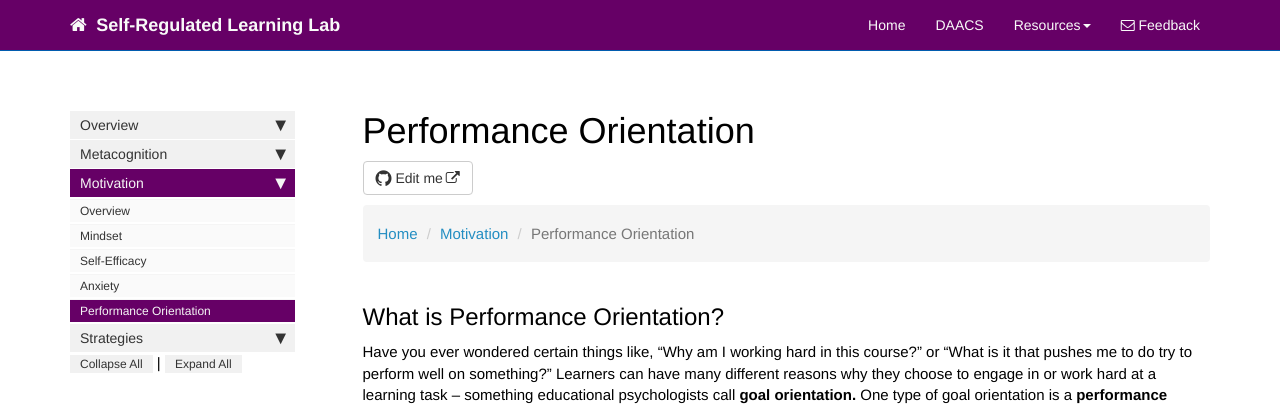
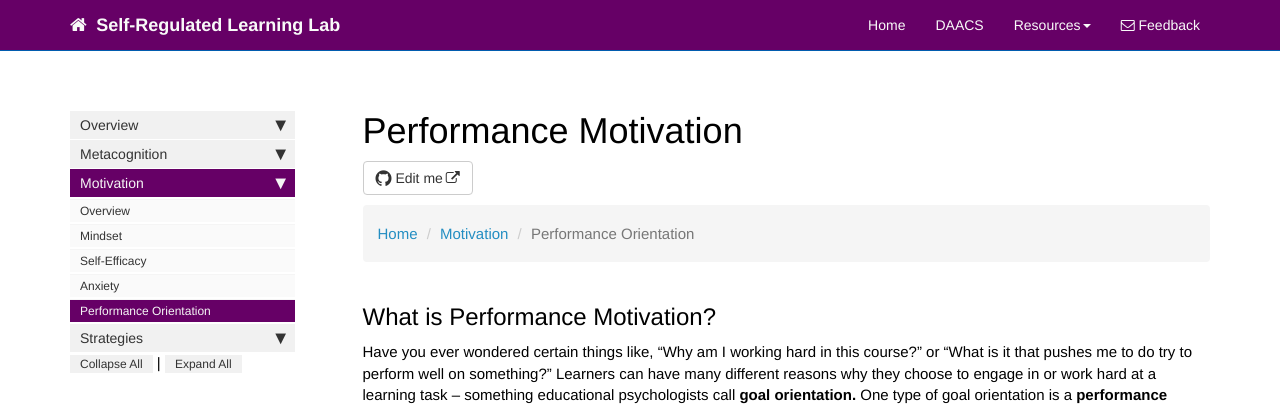
Before and after one commit to handrade11/SRL, a Jekyll site: the page built from docs/pages/motivation/performance_orientation.md, in a window 1280 px wide and 900 px high. Shown: the top 409 px of the window. Built offline with Jekyll 4.4.1, drawn with Linux system fonts in a browser that asks for light colours; nearby versions of some CDN libraries; comment, search, counter and statistics services are not loaded.

Commit message:
Update performance_orientation.md

```diff
--- a/docs/pages/motivation/performance_orientation.md
+++ b/docs/pages/motivation/performance_orientation.md
@@ -1,5 +1,5 @@
 ---
-title: Performance Orientation
+title: Performance Motivation
 tags:
 keywords:
 sidebar: mydoc_sidebar
@@ -16,7 +16,7 @@ toc: false
 
 
 
-## What is Performance Orientation?
+## What is Performance Motivation?
 
 Have you ever wondered certain things like, “Why am I working hard in this course?” or “What is it that pushes me to do try to perform well on something?” Learners can have many different reasons why they choose to engage in or work hard at a learning task – something educational psychologists call **goal orientation.** One type of goal orientation is a **performance orientation.** Learners with this type of orientation often want to perform well because they want to demonstrate that they are intelligent or capable. Whether they consciously think about it or not, these types of learners believe things like, “I am working hard in this course so that the professor thinks I’m intelligent” or “My primary focus is to do well on this project so that I get a high grade.” These learners tend to focus on the ***outcome*** (grades, recognition) of the learning task, and they often measure success by comparing themselves to others.
 
```
